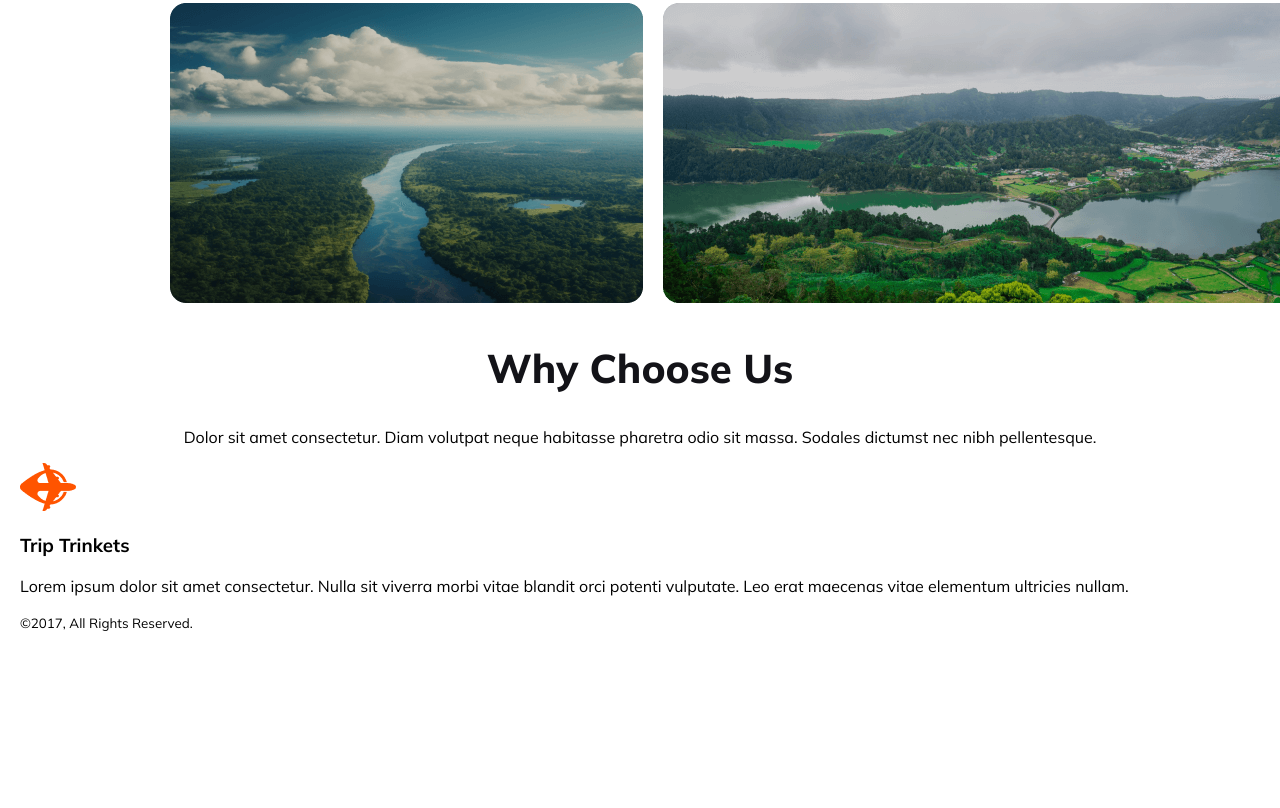
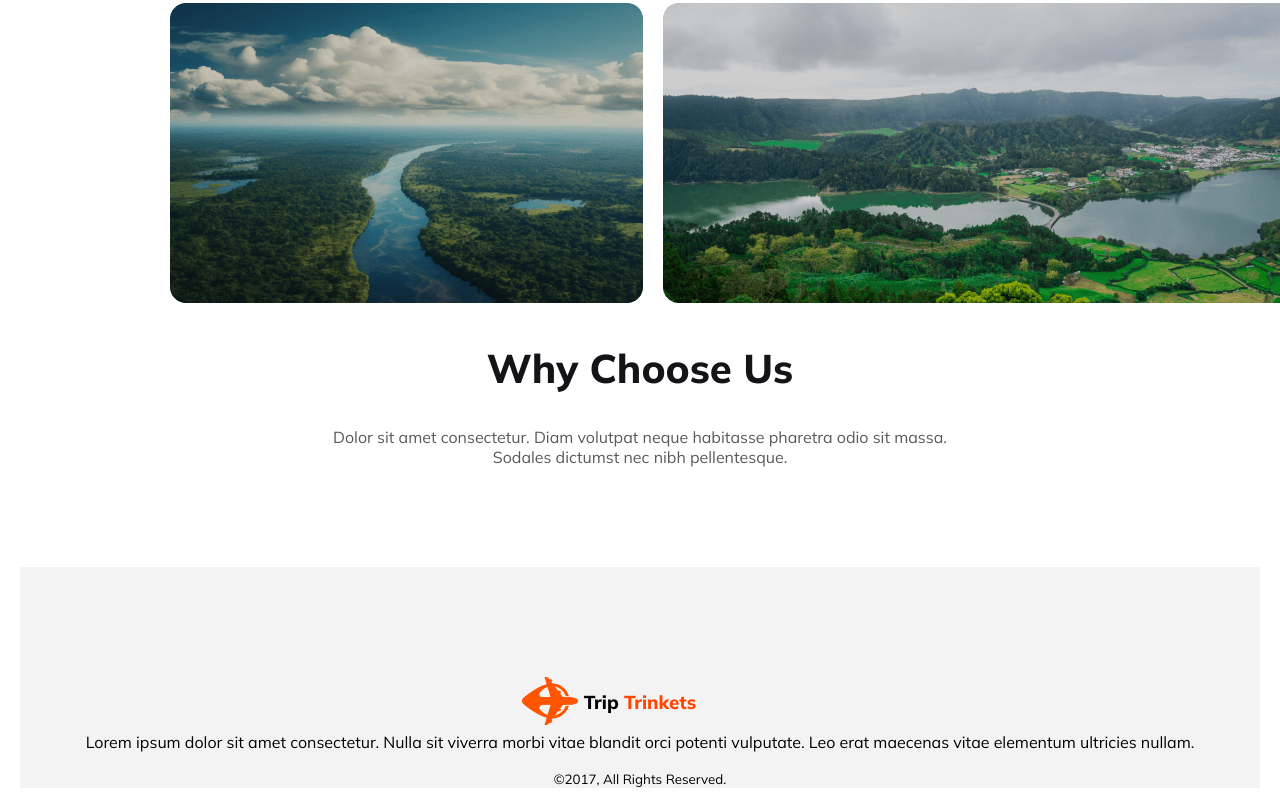
Before and after one commit to fahima144/Trip-Trinkets, a plain HTML site: page index.html in a window 1280 px wide. Shown: the part 2169-2977 px from the top of the page. Before the commit the page ends 2821 px from the top, so only its background shows below. Drawn offline with Linux system fonts and the light colour scheme.

Commit message:
footer section completed

```diff
--- a/index.html
+++ b/index.html
@@ -74,14 +74,14 @@
         <section class="service">
             <div class="service-container">
                 <h2 class="places-title">Why Choose Us</h2>
-                <p class="">Dolor sit amet consectetur. Diam volutpat neque habitasse pharetra odio sit massa. Sodales dictumst nec nibh pellentesque.</p>
+                <p class="places-content">Dolor sit amet consectetur. Diam volutpat neque habitasse pharetra odio sit massa. Sodales dictumst nec nibh pellentesque.</p>
             </div>
         </section>
     </main>
     <footer>
         <div>
             <img src="Images/Group 40071 (2).png" alt="">
-            <h3>Trip <span>Trinkets</span></h3>
+            <h3 class="footer-title">Trip <span>Trinkets</span></h3>
             <p>Lorem ipsum dolor sit amet consectetur. Nulla sit viverra morbi vitae blandit orci potenti vulputate. Leo erat maecenas vitae elementum ultricies nullam. </p>
             <small>&copy;2017, All Rights Reserved.</small>
         </div>
--- a/styles/travel.css
+++ b/styles/travel.css
@@ -165,6 +165,30 @@ header .nav ul li span{
     text-align: center;
     margin-top: 40px;
 }
+footer{
+    text-align: center;
+    margin-top: 100px;
+    background-color: rgba(19, 19, 24, 0.05);;
+    gap: 10px;
+}
+footer div img{
+    position: relative;
+    margin-top: 110px;
+    margin-right: 180px;
+}
+.footer-title{
+    position: relative;
+    margin-top: -39px;
+    color: var(--Dark-01, #131318)
+    font-size: 32px;
+    font-weight: 800;
+}
+.footer-title span{
+    color: orangered
+
+}
+
+
 
 @media screen {
     body{
```
